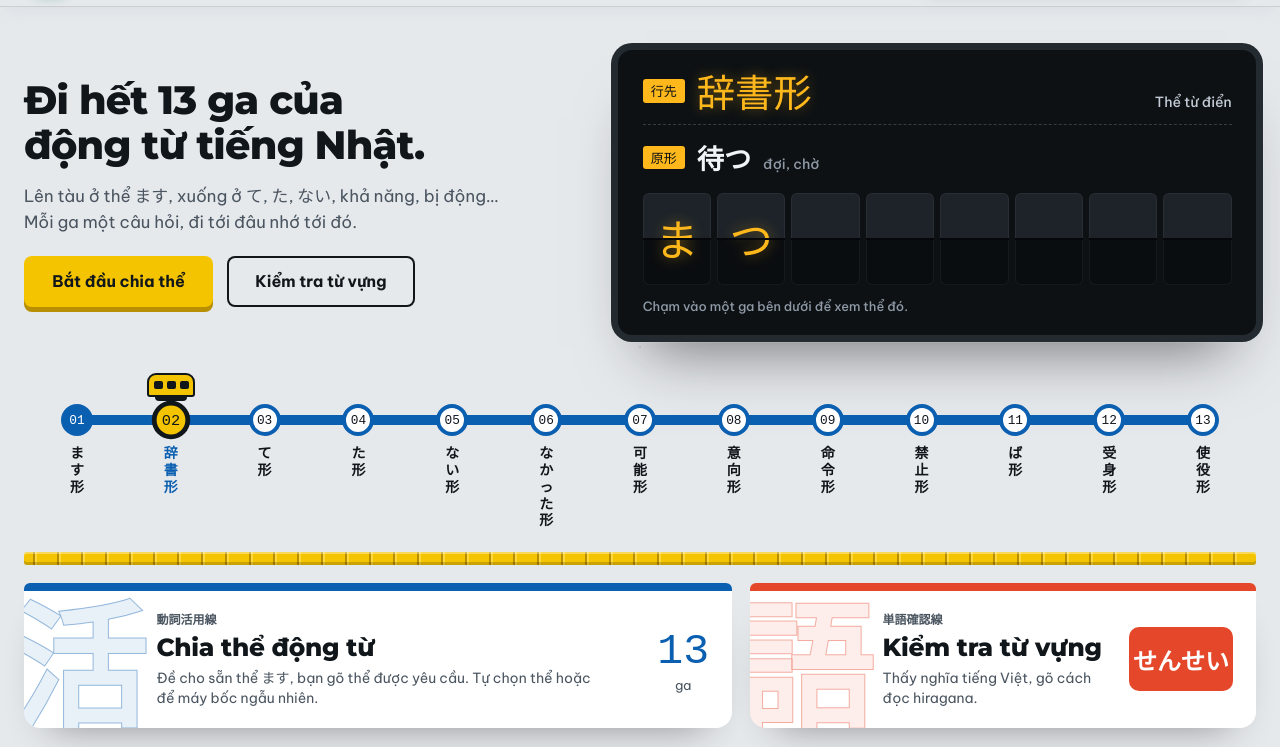
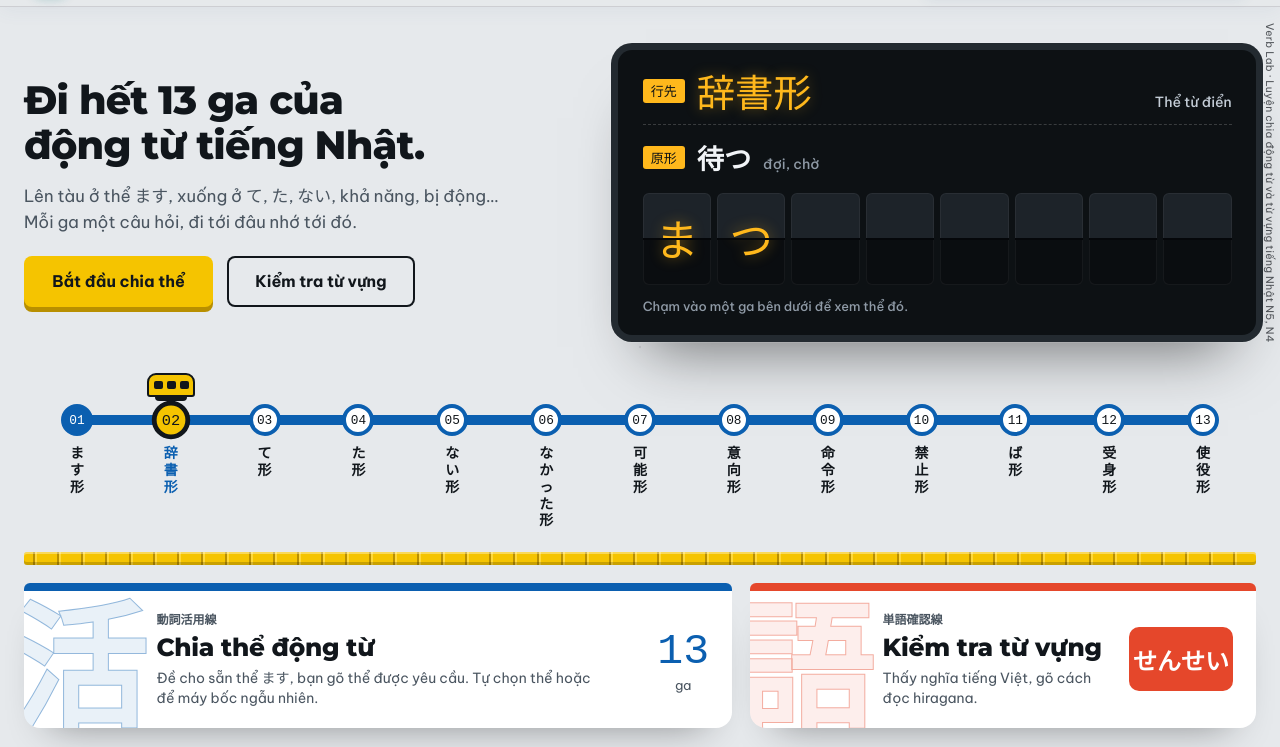
Before and after one commit to ShenVenn/japanese-verb-lab, a plain HTML site: page index.html in a window 1280 px wide. Shown: the part 53-800 px from the top of the page. Drawn offline with Linux system fonts and the light colour scheme; a web font is replaced by a local one.

Commit message:
Add files via upload

```diff
--- a/home.css
+++ b/home.css
@@ -588,3 +588,48 @@ body.is-stn #practice .result-actions { display: flex; gap: 14px; flex-wrap: wra
 html body.is-stn:not(:has(#setup:not([hidden]))) main { align-items: center; padding-top: 18px; padding-bottom: 28px; }
 body.is-stn #practice .result { padding-left: 22px; }
 body.is-stn #practice .practice-card, body.is-stn #practice .result-card { gap: clamp(18px, 3vh, 28px); }
+
+/* =========================================================
+   Dòng "Verb Lab · ..." : chữ dọc, nằm sát mép trên bên phải,
+   ngay dưới thanh ngang; không khung, không nền bọc quanh.
+   ========================================================= */
+html body footer,
+html body.is-home footer,
+html body.is-stn footer,
+html[data-theme="minimal"]:root footer,
+html[data-theme="minimal"]:root body.is-home footer,
+html[data-theme="minimal"]:root body.is-stn footer {
+  display: block !important;
+  position: fixed;
+  top: 76px;
+  right: 3px;
+  bottom: auto;
+  left: auto;
+  z-index: 4;
+  width: auto;
+  max-width: none;
+  margin: 0;
+  padding: 0;
+  align-self: auto;
+  border: 0;
+  border-radius: 0;
+  background: none;
+  box-shadow: none;
+  -webkit-backdrop-filter: none;
+  backdrop-filter: none;
+  writing-mode: vertical-rl;
+  text-align: left;
+  white-space: nowrap;
+  font-size: 10.5px;
+  letter-spacing: .03em;
+  color: color-mix(in srgb, var(--st-ink, #5d7282) 70%, transparent);
+  pointer-events: none;
+  user-select: none;
+}
+html[data-theme="dark"] body footer { color: #9db0cf; background: none; border: 0; }
+@media (max-width: 800px) {
+  html body footer,
+  html body.is-home footer,
+  html body.is-stn footer,
+  html[data-theme="minimal"]:root footer { top: 84px; right: 2px; font-size: 10px; }
+}
--- a/index.html
+++ b/index.html
@@ -13,7 +13,7 @@
   <link rel="apple-touch-icon" href="apple-touch-icon.png">
   <link rel="stylesheet" href="style.css?v=29">
   <link rel="stylesheet" href="modern.css?v=9">
-  <link rel="stylesheet" href="home.css?v=28">
+  <link rel="stylesheet" href="home.css?v=29">
   <link rel="preconnect" href="https://fonts.googleapis.com">
   <link rel="preconnect" href="https://fonts.gstatic.com" crossorigin>
   <link rel="stylesheet" href="https://fonts.googleapis.com/css2?family=Bricolage+Grotesque:opsz,wght@12..96,500;12..96,700;12..96,800&family=Plus+Jakarta+Sans:wght@700;800&family=Montserrat:wght@700;800&family=DotGothic16&display=swap">
```
